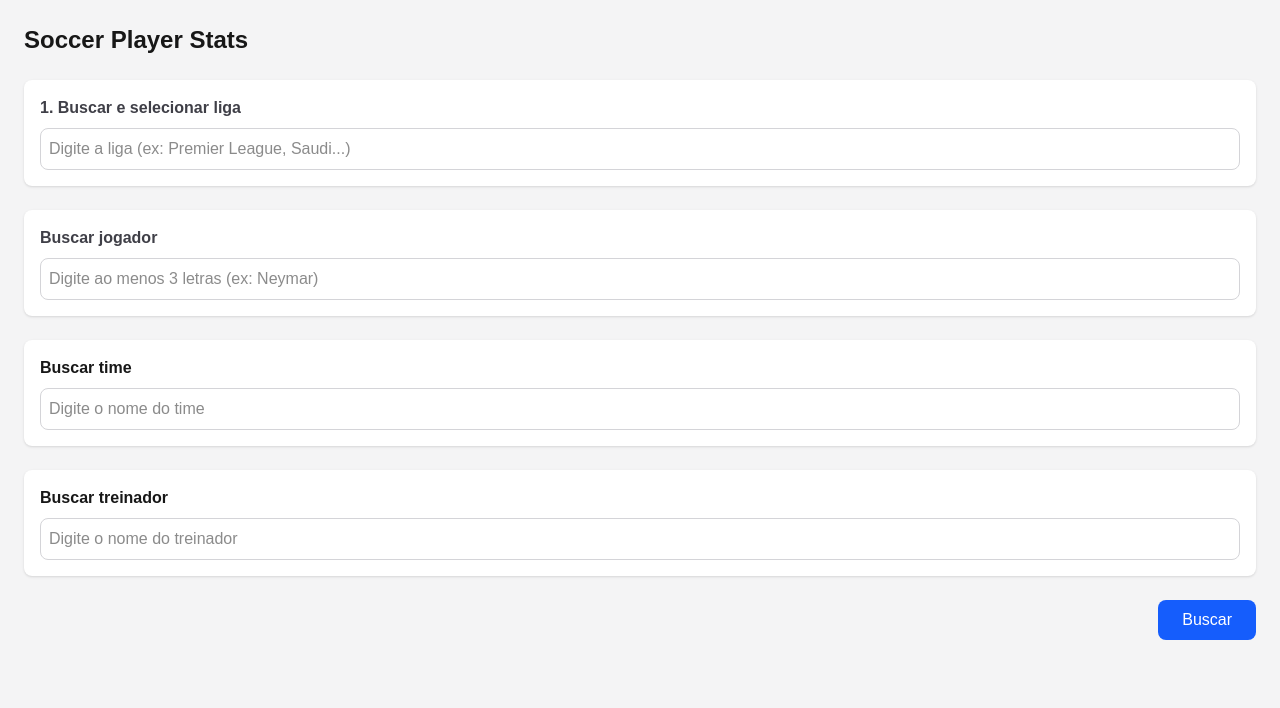
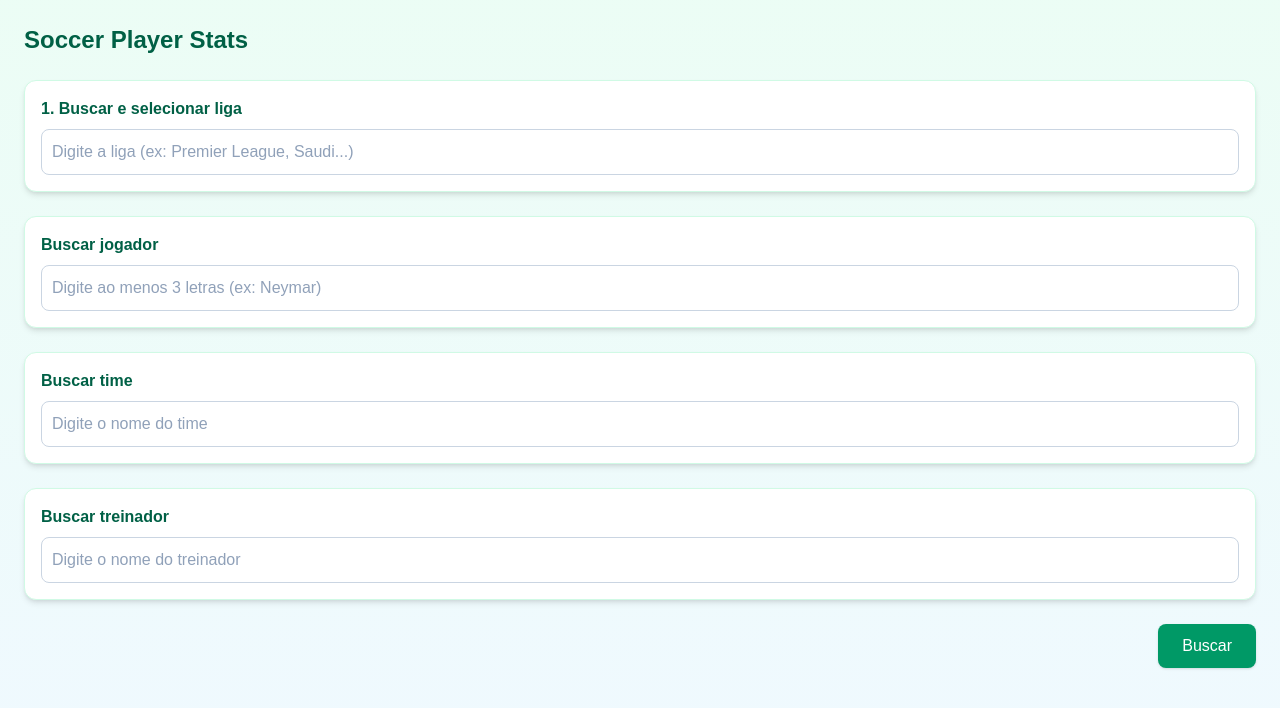
Before and after one commit to CalvinSilva7/soccer-players-stats, a Next.js app: page /dashboard in a window 1280 px wide. Shown: the top 708 px of the page. Built offline with nearby package versions, Linux system fonts and the light colour scheme.

Commit message:
fix colors dash

```diff
--- a/src/app/dashboard/page.tsx
+++ b/src/app/dashboard/page.tsx
@@ -65,7 +65,7 @@ export default function Dashboard() {
       }, 500);
 
       return () => clearTimeout(delayDebounce);
-    }, [playerName, selectedLeague]); // Adicionado selectedLeague aqui
+    }, [playerName, selectedLeague]);
 
     async function handleSearch() {
     if (coachName) {
@@ -81,17 +81,22 @@ export default function Dashboard() {
     }
   }
 
+  /*
+   * DESIGN — Para manter o front visível: evitar fundo e textos só em zinc (cinza).
+   * Usar: gradiente no fundo, títulos em cor forte (emerald-800), bordas/focus em emerald,
+   * placeholders com placeholder:text-slate-400.
+   */
   return (
-    <div className="min-h-screen bg-zinc-100 p-6">
+    <div className="min-h-screen bg-gradient-to-b from-emerald-50 to-sky-50 p-6">
 
-  <h1 className="text-2xl font-bold mb-6">
+  <h1 className="text-2xl font-bold mb-6 text-emerald-800">
     Soccer Player Stats
   </h1>
 
   <div className="space-y-6">
 
-  <section className="bg-white p-4 rounded-lg shadow relative">
-          <h2 className="font-semibold mb-2 text-zinc-700">1. Buscar e selecionar liga</h2>
+  <section className="bg-white p-4 rounded-xl shadow-md border border-emerald-100 relative">
+          <h2 className="font-semibold mb-2 text-emerald-800">1. Buscar e selecionar liga</h2>
           <div className="relative">
             <input
               type="text"
@@ -101,66 +106,66 @@ export default function Dashboard() {
                 setLeagueName(e.target.value);
                 setSelectedLeague(null); // Reseta se mudar o texto
               }}
-              className={`border rounded-lg p-2 w-full focus:outline-none focus:ring-2 ${selectedLeague ? 'border-green-500 ring-green-200' : 'border-zinc-300 focus:ring-blue-500'}`}
+              className={`border rounded-lg p-2.5 w-full focus:outline-none focus:ring-2 placeholder:text-slate-400 ${selectedLeague ? 'border-emerald-500 ring-emerald-200 bg-emerald-50/50' : 'border-slate-300 focus:ring-emerald-400 focus:border-emerald-400'}`}
             />
-            {isSearchingLeague && <div className="absolute right-3 top-2.5 animate-spin h-5 w-5 border-2 border-blue-500 border-t-transparent rounded-full" />}
+            {isSearchingLeague && <div className="absolute right-3 top-2.5 animate-spin h-5 w-5 border-2 border-emerald-500 border-t-transparent rounded-full" />}
           </div>
 
           {/* LISTA DE SUGESTÕES DE LIGA */}
           {leagueSuggestions.length > 0 && !selectedLeague && (
-            <ul className="absolute z-[60] left-0 right-0 mt-1 bg-white border border-zinc-200 rounded-lg shadow-xl max-h-48 overflow-y-auto">
+            <ul className="absolute z-[60] left-0 right-0 mt-1 bg-white border border-emerald-200 rounded-lg shadow-xl max-h-48 overflow-y-auto">
               {leagueSuggestions.map((league) => (
                 <li
                   key={league.id}
-                  className="p-3 hover:bg-blue-50 cursor-pointer border-b border-zinc-50 last:border-none"
+                  className="p-3 hover:bg-emerald-50 cursor-pointer border-b border-slate-50 last:border-none"
                   onClick={() => {
                     setSelectedLeague({ id: league.id, name: league.name });
                     setLeagueName(league.name);
                     setLeagueSuggestions([]);
                   }}
                 >
-                  <p className="font-bold text-zinc-800">{league.name}</p>
+                  <p className="font-bold text-slate-800">{league.name}</p>
                 </li>
               ))}
             </ul>
           )}
         </section>
 
-  <section className="bg-white p-4 rounded-lg shadow relative">
-          <h2 className="font-semibold mb-2 text-zinc-700">Buscar jogador</h2>
+  <section className="bg-white p-4 rounded-xl shadow-md border border-emerald-100 relative">
+          <h2 className="font-semibold mb-2 text-emerald-800">Buscar jogador</h2>
           <div className="relative">
             <input
               type="text"
               placeholder="Digite ao menos 3 letras (ex: Neymar)"
               value={playerName}
               onChange={(e) => setPlayerName(e.target.value)}
-              className="border border-zinc-300 rounded-lg p-2 w-full focus:outline-none focus:ring-2 focus:ring-blue-500"
+              className="border border-slate-300 rounded-lg p-2.5 w-full focus:outline-none focus:ring-2 focus:ring-emerald-400 focus:border-emerald-400 placeholder:text-slate-400"
             />
 
             {isSearching && (
               <div className="absolute right-3 top-2.5">
-                <div className="animate-spin h-5 w-5 border-2 border-blue-500 border-t-transparent rounded-full"></div>
+                <div className="animate-spin h-5 w-5 border-2 border-emerald-500 border-t-transparent rounded-full"></div>
               </div>
             )}
           </div>
 
           {playerSuggestions.length > 0 && (
-            <ul className="absolute z-50 left-0 right-0 mt-1 bg-white border border-zinc-200 rounded-lg shadow-xl max-h-64 overflow-y-auto">
+            <ul className="absolute z-50 left-0 right-0 mt-1 bg-white border border-emerald-200 rounded-lg shadow-xl max-h-64 overflow-y-auto">
               {playerSuggestions.map((player) => (
                 <li
                   key={player.id}
-                  className="p-3 hover:bg-blue-50 cursor-pointer flex items-center gap-3 border-b border-zinc-50 last:border-none"
+                  className="p-3 hover:bg-emerald-50 cursor-pointer flex items-center gap-3 border-b border-slate-50 last:border-none"
                   onClick={() => {
                     setPlayerName(player.name);
                     setPlayerSuggetions([]);
                   }}
                 >
                   {player.photo && (
-                    <img src={player.photo} alt={player.name} className="w-10 h-10 rounded-full bg-zinc-100" />
+                    <img src={player.photo} alt={player.name} className="w-10 h-10 rounded-full bg-emerald-100" />
                   )}
                   <div>
-                    <p className="font-bold text-zinc-800">{player.name}</p>
-                    <p className="text-xs text-zinc-500">{player.team} — {player.nationality}</p>
+                    <p className="font-bold text-slate-800">{player.name}</p>
+                    <p className="text-xs text-slate-500">{player.team} — {player.nationality}</p>
                   </div>
                 </li>
               ))}
@@ -168,31 +173,31 @@ export default function Dashboard() {
           )}
         </section>
 
-    <section className="bg-white p-4 rounded-lg shadow">
-      <h2 className="font-semibold mb-2">Buscar time</h2>
+    <section className="bg-white p-4 rounded-xl shadow-md border border-emerald-100">
+      <h2 className="font-semibold mb-2 text-emerald-800">Buscar time</h2>
       <input
         type="text"
         placeholder="Digite o nome do time"
         value={teamName}
         onChange={(e) => setTeamName(e.target.value)}
-        className="border border-zinc-300 rounded-lg p-2 w-full"
+        className="border border-slate-300 rounded-lg p-2.5 w-full focus:outline-none focus:ring-2 focus:ring-emerald-400 focus:border-emerald-400 placeholder:text-slate-400"
       />
     </section>
 
-    <section className="bg-white p-4 rounded-lg shadow">
-      <h2 className="font-semibold mb-2">Buscar treinador</h2>
+    <section className="bg-white p-4 rounded-xl shadow-md border border-emerald-100">
+      <h2 className="font-semibold mb-2 text-emerald-800">Buscar treinador</h2>
       <input
         type="text"
         placeholder="Digite o nome do treinador"
         value={coachName}
         onChange={(e) => setCoachName (e.target.value)}
-        className="border border-zinc-300 rounded-lg p-2 w-full"
+        className="border border-slate-300 rounded-lg p-2.5 w-full focus:outline-none focus:ring-2 focus:ring-emerald-400 focus:border-emerald-400 placeholder:text-slate-400"
       />
     </section>
         <div className="flex justify-end">
           <button
             onClick={handleSearch}
-            className="bg-blue-600 text-white px-6 py-2 rounded-lg hover:bg-blue-700"
+            className="bg-emerald-600 text-white px-6 py-2.5 rounded-lg hover:bg-emerald-700 font-medium shadow-sm"
           >
             Buscar
           </button>
```
